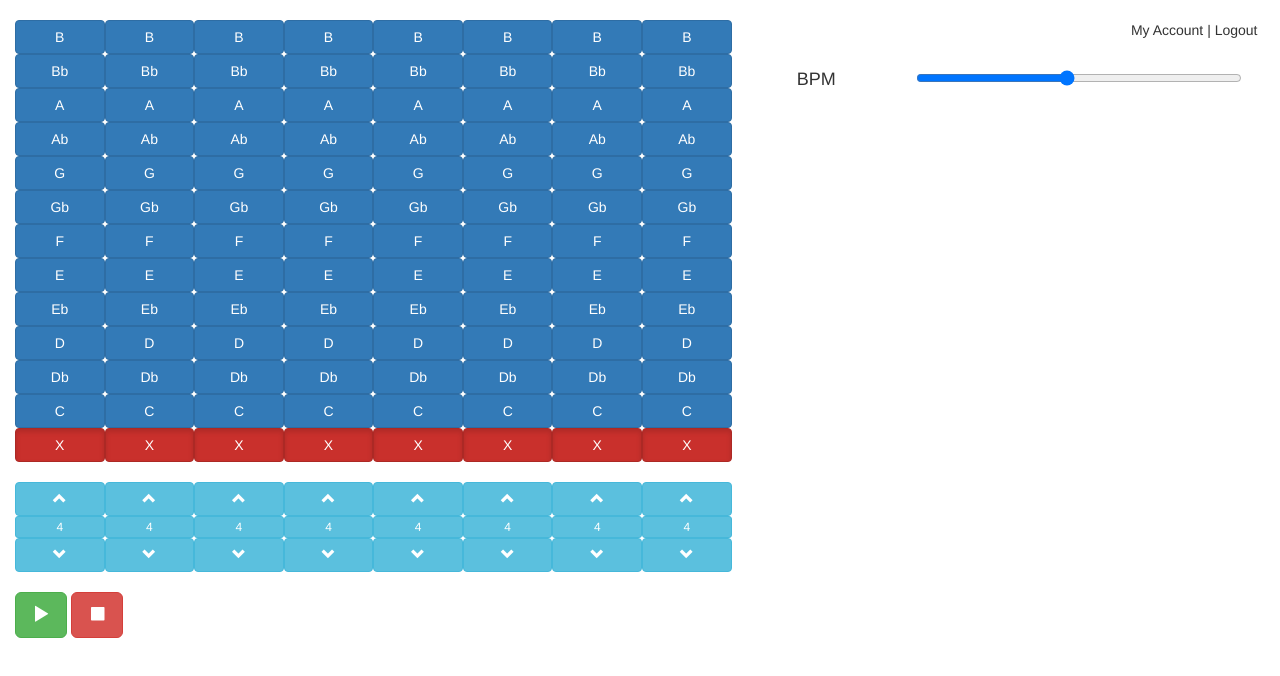
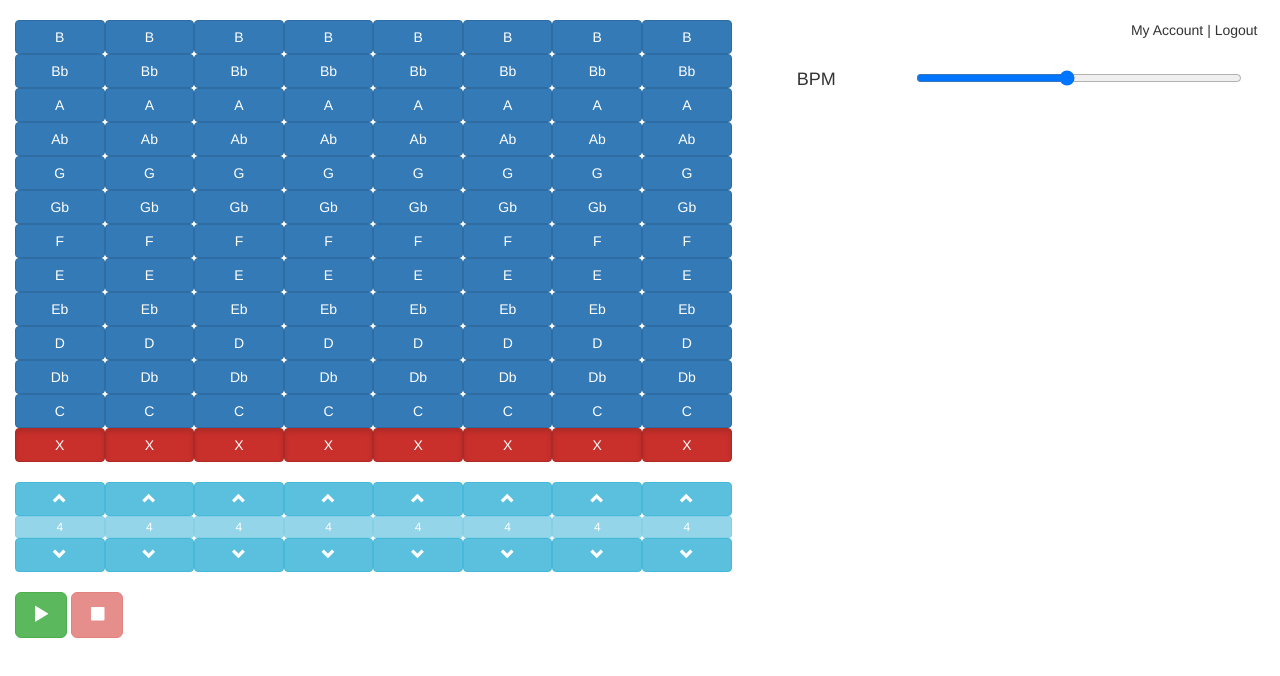
Before and after one commit to mradambeck/javascript-step-sequencer, a website: page views/index.html in a window 1280 px wide. Drawn offline with nearby package versions, Linux system fonts and the light colour scheme; files that its build step writes are made by us from their sources; files whose address does not match are found by name.

Commit message:
disabled some buttons

```diff
--- a/views/index.html
+++ b/views/index.html
@@ -69,7 +69,7 @@
                 <button class = "btn btn-block btn-info octave-up" data-column="0" data-octave="up"><span class="glyphicon glyphicon-chevron-up" aria-hdata-columnden="true"></span></button>
               </div>
               <div class = "row">
-                <button class = "btn btn-block btn-info  btn-xs octave-count" id="o0" data-column="0" data-octave="count">4</button>
+                <button class = "btn btn-block btn-info btn-xs octave-count" disabled="disabled" id="o0" data-column="0" data-octave="count">4</button>
               </div>
               <div class = "row">
                 <button class = "btn btn-block btn-info octave-down" data-column="0" data-octave="down"><span class="glyphicon glyphicon-chevron-down" aria-hdata-columnden="true"></span></button>
@@ -122,7 +122,7 @@
                 <button class = "btn btn-block btn-info octave-up" data-column="1" data-octave="up"><span class="glyphicon glyphicon-chevron-up" aria-hdata-columnden="true"></span></button>
               </div>
               <div class = "row">
-                <button class = "btn btn-block btn-info btn-xs octave-count" id="o1" data-column="1" data-octave="count">4</button>
+                <button class = "btn btn-block btn-info btn-xs octave-count" disabled="disabled" id="o1" data-column="1" data-octave="count">4</button>
               </div>
               <div class = "row">
                 <button class = "btn btn-block btn-info octave-down" data-column="1" data-octave="down"><span class="glyphicon glyphicon-chevron-down" aria-hdata-columnden="true"></span></button>
@@ -175,7 +175,7 @@
                 <button class = "btn btn-block btn-info octave-up" data-column="2" data-octave="up"><span class="glyphicon glyphicon-chevron-up" aria-hdata-columnden="true"></span></button>
               </div>
               <div class = "row">
-                <button class = "btn btn-block btn-info  btn-xs octave-count" id="o2" data-column="2" data-octave="count">4</button>
+                <button class = "btn btn-block btn-info btn-xs octave-count" disabled="disabled" id="o2" data-column="2" data-octave="count">4</button>
               </div>
               <div class = "row">
                 <button class = "btn btn-block btn-info octave-down" data-column="2" data-octave="down"><span class="glyphicon glyphicon-chevron-down" aria-hdata-columnden="true"></span></button>
@@ -227,7 +227,7 @@
                 <button class = "btn btn-block btn-info octave-up" data-column="3" data-octave="up"><span class="glyphicon glyphicon-chevron-up" aria-hdata-columnden="true"></span></button>
               </div>
               <div class = "row">
-                <button class = "btn btn-block btn-info  btn-xs octave-count" id="o3" data-column="3" data-octave="count">4</button>
+                <button class = "btn btn-block btn-info btn-xs octave-count" disabled="disabled" id="o3" data-column="3" data-octave="count">4</button>
               </div>
               <div class = "row">
                 <button class = "btn btn-block btn-info octave-down" data-column="3" data-octave="down"><span class="glyphicon glyphicon-chevron-down" aria-hdata-columnden="true"></span></button>
@@ -283,7 +283,7 @@
                 <button class = "btn btn-block btn-info octave-up" data-column="4" data-octave="up"><span class="glyphicon glyphicon-chevron-up" aria-hdata-columnden="true"></span></button>
               </div>
               <div class = "row">
-                <button class = "btn btn-block btn-info  btn-xs octave-count" id="o4" data-column="4" data-octave="count">4</button>
+                <button class = "btn btn-block btn-info btn-xs octave-count" disabled="disabled" id="o4" data-column="4" data-octave="count">4</button>
               </div>
               <div class = "row">
                 <button class = "btn btn-block btn-info octave-down" data-column="4" data-octave="down"><span class="glyphicon glyphicon-chevron-down" aria-hdata-columnden="true"></span></button>
@@ -335,7 +335,7 @@
                 <button class = "btn btn-block btn-info octave-up" data-column="5" data-octave="up"><span class="glyphicon glyphicon-chevron-up" aria-hdata-columnden="true"></span></button>
               </div>
               <div class = "row">
-                <button class = "btn btn-block btn-info  btn-xs octave-count" id="o5" data-column="5" data-octave="count">4</button>
+                <button class = "btn btn-block btn-info btn-xs octave-count" disabled="disabled" id="o5" data-column="5" data-octave="count">4</button>
               </div>
               <div class = "row">
                 <button class = "btn btn-block btn-info octave-down" data-column="5" data-octave="down"><span class="glyphicon glyphicon-chevron-down" aria-hdata-columnden="true"></span></button>
@@ -387,7 +387,7 @@
                 <button class = "btn btn-block btn-info octave-up" data-column="6" data-octave="up"><span class="glyphicon glyphicon-chevron-up" aria-hdata-columnden="true"></span></button>
               </div>
               <div class = "row">
-                <button class = "btn btn-block btn-info  btn-xs octave-count" id="o6" data-column="6" data-octave="count">4</button>
+                <button class = "btn btn-block btn-info btn-xs octave-count" disabled="disabled" id="o6" data-column="6" data-octave="count">4</button>
               </div>
               <div class = "row">
                 <button class = "btn btn-block btn-info octave-down" data-column="6" data-octave="down"><span class="glyphicon glyphicon-chevron-down" aria-hdata-columnden="true"></span></button>
@@ -439,7 +439,7 @@
                 <button class = "btn btn-block btn-info octave-up" data-column="7" data-octave="up"><span class="glyphicon glyphicon-chevron-up" aria-hdata-columnden="true"></span></button>
               </div>
               <div class = "row">
-                <button class = "btn btn-block btn-info  btn-xs octave-count" id="o7" data-column="7" data-octave="count">4</button>
+                <button class = "btn btn-block btn-info btn-xs octave-count" disabled="disabled" id="o7" data-column="7" data-octave="count">4</button>
               </div>
               <div class = "row">
                 <button class = "btn btn-block btn-info octave-down" data-column="7" data-octave="down"><span class="glyphicon glyphicon-chevron-down" aria-hdata-columnden="true"></span></button>
@@ -454,7 +454,7 @@
         <div class = "row spacer-top">
           <div class = "col-sm-12">
             <button class="btn btn-success btn-lg start-loop"><span class="glyphicon glyphicon-play" aria-hdata-columnden="true"></span></button>
-            <button class="btn btn-danger btn-lg stop-loop"><span class="glyphicon glyphicon-stop" aria-hdata-columnden="true"></span></button>
+            <button class="btn btn-danger btn-lg stop-loop" disabled="disabled"><span class="glyphicon glyphicon-stop" aria-hdata-columnden="true"></span></button>
           </div>
         </div>
 
```
